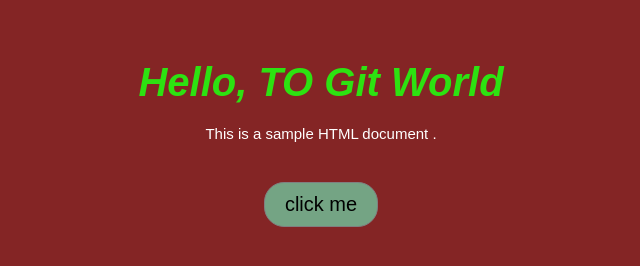
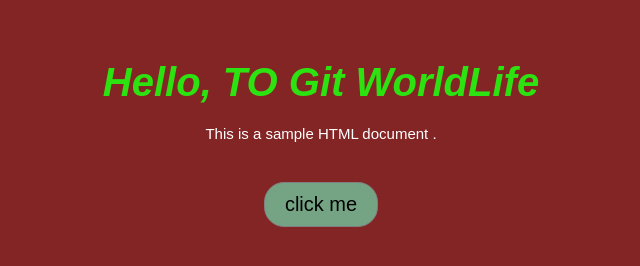
Before and after one commit to usha2222/gitdemo, a plain HTML site: page index.html in a window 1280 px wide. Shown: the whole page, without its empty margins (319-959 px from the left). Drawn offline with Linux system fonts and the light colour scheme.

Commit message:
h1 updated by worldlife

```diff
--- a/index.html
+++ b/index.html
@@ -7,7 +7,7 @@
     <link rel="stylesheet" href="style.css">
 </head>
 <body>
-    <h1>Hello, TO Git World</h1>
+    <h1>Hello, TO Git WorldLife</h1>
     <p>This is a sample HTML document . </p>
     <button>click me</button>
 
```
